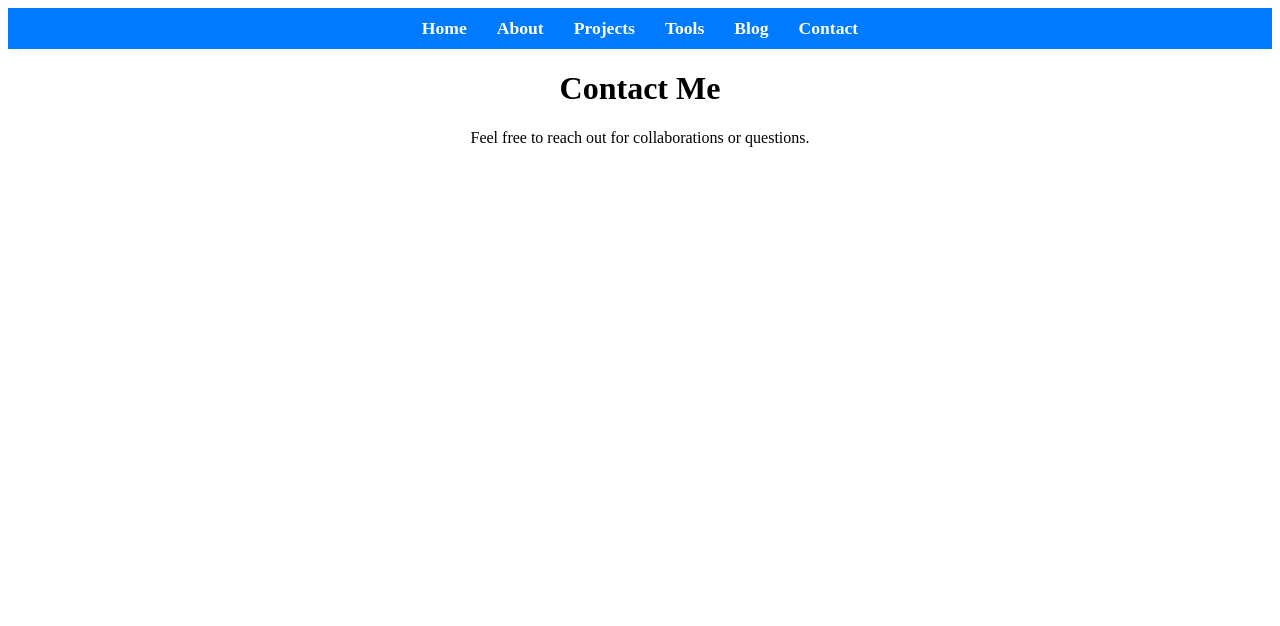
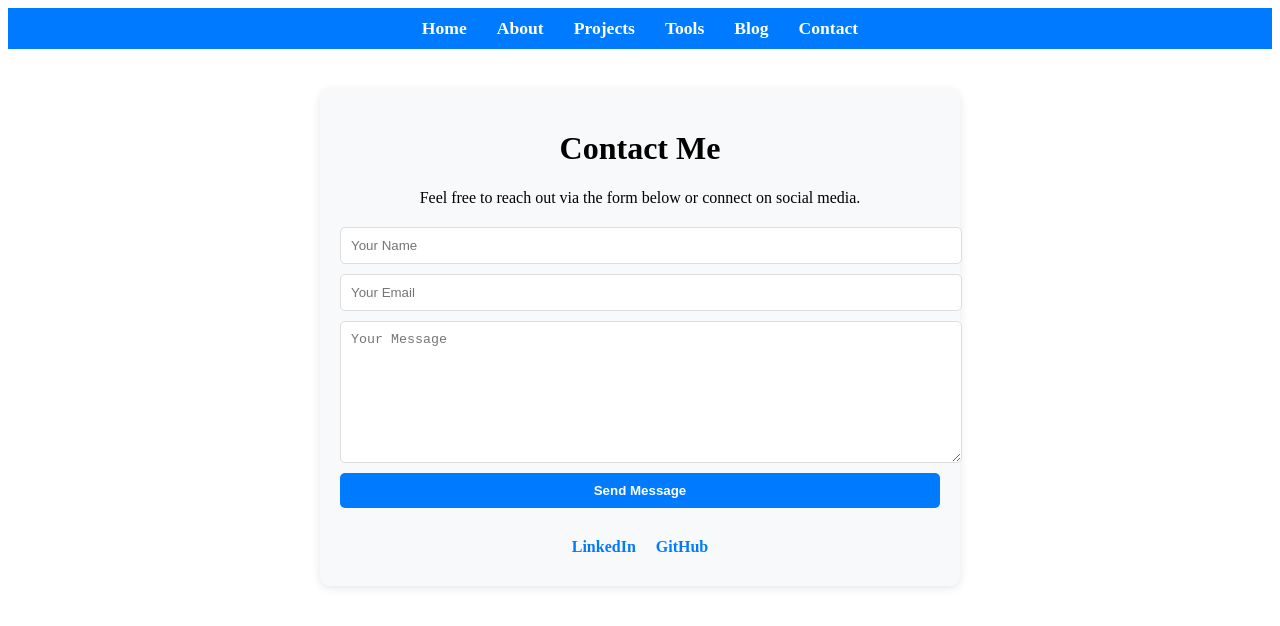
Before and after one commit to AnirudhB-6001/interactive-website, a React (Vite) app: page /contact in a window 1280 px wide. Shown: the top 626 px of the page. Built offline with nearby package versions, Linux system fonts and the light colour scheme.

Commit message:
Contact page updated with Form

```diff
--- a/src/pages/Contact.jsx
+++ b/src/pages/Contact.jsx
@@ -1,8 +1,54 @@
+import { useState } from "react";
+import "../styles/contact.css";  // Ensure styles are applied
+
 export default function Contact() {
+  const [formData, setFormData] = useState({ name: "", email: "", message: "" });
+  const [status, setStatus] = useState("");
+
+  const handleChange = (e) => {
+    setFormData({ ...formData, [e.target.name]: e.target.value });
+  };
+
+  const handleSubmit = async (e) => {
+    e.preventDefault();
+    setStatus("Sending...");
+
+    try {
+      const response = await fetch("https://formspree.io/f/mzzebdqo", {  // Replace with your Formspree ID
+        method: "POST",
+        headers: { "Content-Type": "application/json" },
+        body: JSON.stringify(formData),
+      });
+
+      if (response.ok) {
+        setStatus("Message sent successfully!");
+        setFormData({ name: "", email: "", message: "" }); // Clear form
+      } else {
+        setStatus("Failed to send. Try again.");
+      }
+    } catch (error) {
+      setStatus("Error sending message.");
+    }
+  };
+
   return (
-    <div className="p-6 text-center">
-      <h1 className="text-4xl font-bold mb-4">Contact Me</h1>
-      <p className="text-lg">Feel free to reach out for collaborations or questions.</p>
+    <div className="contact-container">
+      <h1 className="text-3xl font-bold text-center">Contact Me</h1>
+      <p className="text-center">Feel free to reach out via the form below or connect on social media.</p>
+
+      <form onSubmit={handleSubmit} className="contact-form">
+        <input type="text" name="name" placeholder="Your Name" value={formData.name} onChange={handleChange} required />
+        <input type="email" name="email" placeholder="Your Email" value={formData.email} onChange={handleChange} required />
+        <textarea name="message" placeholder="Your Message" value={formData.message} onChange={handleChange} required />
+        <button type="submit" className="submit-btn">Send Message</button>
+      </form>
+
+      {status && <p className="status-message">{status}</p>}
+
+      <div className="social-links">
+        <a href="https://www.linkedin.com/in/anirudh-batra-bd" target="_blank" rel="noopener noreferrer">LinkedIn</a>
+        <a href="https://github.com/AnirudhB-6001" target="_blank" rel="noopener noreferrer">GitHub</a>
+      </div>
     </div>
   );
 }
--- /dev/null
+++ b/src/styles/contact.css
@@ -0,0 +1,65 @@
+.contact-container {
+    max-width: 600px;
+    margin: 40px auto;
+    padding: 20px;
+    text-align: center;
+    background: #f8f9fa;
+    border-radius: 10px;
+    box-shadow: 0 2px 10px rgba(0, 0, 0, 0.1);
+}
+
+.contact-form {
+    display: flex;
+    flex-direction: column;
+    gap: 10px;
+    margin-top: 20px;
+}
+
+.contact-form input, .contact-form textarea {
+    width: 100%;
+    padding: 10px;
+    border: 1px solid #ddd;
+    border-radius: 5px;
+}
+
+.contact-form textarea {
+    height: 120px;
+    resize: vertical;
+}
+
+.submit-btn {
+    background: #007bff;
+    color: white;
+    padding: 10px 15px;
+    border: none;
+    border-radius: 5px;
+    cursor: pointer;
+    font-weight: bold;
+}
+
+.submit-btn:hover {
+    background: #0056b3;
+}
+
+.status-message {
+    margin-top: 10px;
+    font-weight: bold;
+    color: green;
+}
+
+.social-links {
+    margin-top: 20px;
+}
+
+.social-links a {
+    display: inline-block;
+    margin: 10px;
+    text-decoration: none;
+    font-weight: bold;
+    color: #007bff;
+    transition: color 0.2s ease;
+}
+
+.social-links a:hover {
+    color: #0056b3;
+}
```
